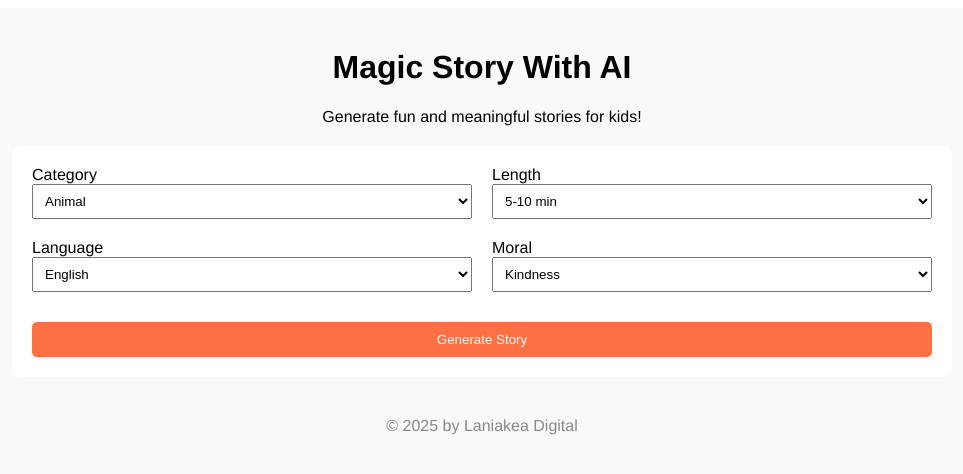
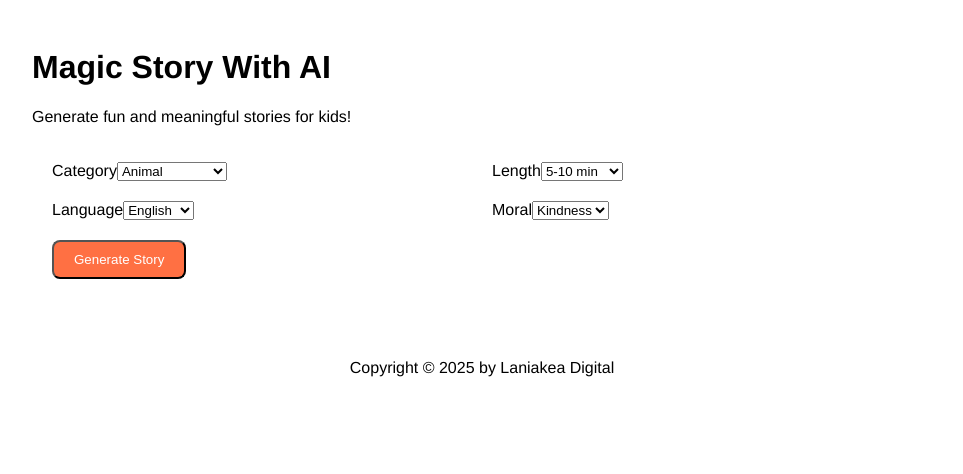
Before and after one commit to amysxe/magicstory-ai, a Next.js app: page / in a window 1280 px wide. Shown: the top 474 px of the page, without its empty margins (158-1121 px from the left). Built offline with nearby package versions, Linux system fonts and the light colour scheme.

Commit message:
Update index.js

```diff
--- a/pages/index.js
+++ b/pages/index.js
@@ -1,39 +1,40 @@
-import { useState, useRef, useEffect } from "react";
+import { useState, useEffect, useRef } from "react";
 
 export default function Home() {
   const [category, setCategory] = useState("Animal");
   const [length, setLength] = useState("5-10 min");
   const [language, setLanguage] = useState("English");
   const [moral, setMoral] = useState("Kindness");
-
   const [story, setStory] = useState(null);
   const [loading, setLoading] = useState(false);
-  const [loaderText, setLoaderText] = useState("");
-  const [audio, setAudio] = useState(null);
+  const [loaderText, setLoaderText] = useState("Meaningful story makes memorable moment");
+  const audioRef = useRef(null);
+  const storyTitleRef = useRef(null);
 
-  const storyRef = useRef(null);
-
-  const loaderMessages = [
+  // Loader text rotation
+  useEffect(() => {
+    if (!loading) return;
+    const texts = [
       "Meaningful story makes memorable moment",
       "Bedtime story will never fail the children",
       "Worry no more with Magic Story",
     ];
+    let index = 0;
+    const interval = setInterval(() => {
+      setLoaderText(texts[index]);
+      index = (index + 1) % texts.length;
+    }, 5000);
+    return () => clearInterval(interval);
+  }, [loading]);
 
-  const handleGenerate = async () => {
-    if (audio) {
-      window.speechSynthesis.cancel();
-      setAudio(null);
+  const generateStory = async () => {
+    if (audioRef.current) {
+      audioRef.current.pause();
+      audioRef.current.currentTime = 0;
     }
 
+    setStory(null);
     setLoading(true);
-    setStory(null);
-
-    let index = 0;
-    setLoaderText(loaderMessages[index]);
-    const loaderInterval = setInterval(() => {
-      index = (index + 1) % loaderMessages.length;
-      setLoaderText(loaderMessages[index]);
-    }, 5000);
 
     try {
       const res = await fetch("/api/story", {
@@ -41,61 +42,62 @@ export default function Home() {
         headers: { "Content-Type": "application/json" },
         body: JSON.stringify({ category, length, language, moral }),
       });
-
       const data = await res.json();
-
-      if (!data.title || !data.paragraphs) throw new Error("No story returned");
-
+      if (data.error) throw new Error(data.error);
       setStory(data);
-      clearInterval(loaderInterval);
       setLoading(false);
 
-      // Scroll to story
+      // Auto scroll to story title
       setTimeout(() => {
-        storyRef.current?.scrollIntoView({ behavior: "smooth" });
+        storyTitleRef.current?.scrollIntoView({ behavior: "smooth" });
       }, 100);
-
-      // Audio
-      const utterance = new SpeechSynthesisUtterance(
-        [data.title, ...data.paragraphs].join(". ")
-      );
-      utterance.lang = language === "English" ? "en-US" : language === "Bahasa" ? "id-ID" : "de-DE";
-      utterance.rate = 1;
-      window.speechSynthesis.speak(utterance);
-      setAudio(utterance);
     } catch (err) {
       console.error(err);
-      clearInterval(loaderInterval);
       setLoading(false);
-      alert("Failed to generate story.");
+      alert("Failed to generate story. Please try again.");
     }
   };
 
-  const handleStopAudio = () => {
-    window.speechSynthesis.cancel();
-    setAudio(null);
+  const speakStory = () => {
+    if (!story) return;
+    if (audioRef.current) audioRef.current.pause();
+
+    const utterance = new SpeechSynthesisUtterance(
+      story.paragraphs.join(". ")
+    );
+    utterance.lang =
+      language === "English"
+        ? "en-US"
+        : language === "Bahasa"
+        ? "id-ID"
+        : "de-DE";
+    speechSynthesis.speak(utterance);
+    audioRef.current = utterance;
+  };
+
+  const pauseStory = () => {
+    speechSynthesis.pause();
+  };
+
+  const resumeStory = () => {
+    speechSynthesis.resume();
+  };
+
+  const stopStory = () => {
+    speechSynthesis.cancel();
   };
 
   return (
-    <div style={{ fontFamily: "Helvetica Neue", background: "#f9f9f9", minHeight: "100vh", padding: "20px" }}>
-      <h1 style={{ textAlign: "center" }}>Magic Story With AI</h1>
-      <p style={{ textAlign: "center", marginBottom: "20px" }}>
-        Generate fun and meaningful stories for kids!
-      </p>
+    <div style={{ fontFamily: "Helvetica Neue", padding: "20px", maxWidth: "900px", margin: "0 auto" }}>
+      <title>Magic Story With AI</title>
+      <h1>Magic Story With AI</h1>
+      <p>Generate fun and meaningful stories for kids!</p>
 
-      <div style={{
-        display: "flex",
-        flexWrap: "wrap",
-        gap: "20px",
-        maxWidth: "900px",
-        margin: "0 auto 20px auto",
-        background: "#fff",
-        padding: "20px",
-        borderRadius: "8px"
-      }}>
+      <div style={{ backgroundColor: "white", padding: "20px", borderRadius: "10px" }}>
+        <div style={{ display: "flex", gap: "20px", flexWrap: "wrap" }}>
           <div style={{ flex: "1 1 45%" }}>
             <label>Category</label>
-          <select value={category} onChange={e => setCategory(e.target.value)} style={{ width: "100%", padding: "8px" }}>
+            <select value={category} onChange={(e) => setCategory(e.target.value)}>
               <option>Animal</option>
               <option>Fruit</option>
               <option>Person</option>
@@ -104,15 +106,16 @@ export default function Home() {
           </div>
           <div style={{ flex: "1 1 45%" }}>
             <label>Length</label>
-          <select value={length} onChange={e => setLength(e.target.value)} style={{ width: "100%", padding: "8px" }}>
+            <select value={length} onChange={(e) => setLength(e.target.value)}>
               <option>5-10 min</option>
               <option>10-15 min</option>
               <option>&gt;15 min</option>
             </select>
           </div>
+
           <div style={{ flex: "1 1 45%" }}>
             <label>Language</label>
-          <select value={language} onChange={e => setLanguage(e.target.value)} style={{ width: "100%", padding: "8px" }}>
+            <select value={language} onChange={(e) => setLanguage(e.target.value)}>
               <option>English</option>
               <option>Bahasa</option>
               <option>German</option>
@@ -120,87 +123,58 @@ export default function Home() {
           </div>
           <div style={{ flex: "1 1 45%" }}>
             <label>Moral</label>
-          <select value={moral} onChange={e => setMoral(e.target.value)} style={{ width: "100%", padding: "8px" }}>
+            <select value={moral} onChange={(e) => setMoral(e.target.value)}>
               <option>Kindness</option>
-            <option>Friendship</option>
+              <option>Bravery</option>
               <option>Honesty</option>
-            <option>Patience</option>
             </select>
+          </div>
         </div>
 
         <button
-          onClick={handleGenerate}
+          onClick={generateStory}
           style={{
-            flex: "1 1 100%",
-            marginTop: "10px",
-            padding: "10px",
-            background: "#ff7043",
-            color: "#fff",
-            border: "none",
-            borderRadius: "5px",
-            cursor: "pointer"
+            marginTop: "20px",
+            padding: "10px 20px",
+            backgroundColor: "#ff7043",
+            color: "white",
+            borderRadius: "8px",
+            cursor: "pointer",
           }}
         >
           Generate Story
         </button>
       </div>
 
-      {/* Full-page loader overlay */}
       {loading && (
         <div style={{
           position: "fixed",
-          top: 0,
-          left: 0,
-          width: "100%",
-          height: "100%",
-          background: "rgba(0,0,0,0.6)",
-          color: "#fff",
-          display: "flex",
-          justifyContent: "center",
-          alignItems: "center",
-          fontSize: "24px",
-          zIndex: 9999,
-          textAlign: "center",
-          padding: "20px"
+          top: 0, left: 0, right: 0, bottom: 0,
+          backgroundColor: "rgba(0,0,0,0.6)",
+          color: "white", display: "flex", justifyContent: "center", alignItems: "center",
+          fontSize: "24px", textAlign: "center", zIndex: 9999
         }}>
           {loaderText}
         </div>
       )}
 
-      {/* Story display */}
       {story && (
-        <div ref={storyRef} style={{
-          maxWidth: "900px",
-          margin: "0 auto",
-          background: "#fff",
-          padding: "20px",
-          borderRadius: "8px"
-        }}>
-          <h2 style={{ textAlign: "center", fontWeight: "bold" }}>{story.title}</h2>
-          {story.paragraphs.map((p, i) => (
-            <p key={i} style={{ textAlign: "center", marginBottom: "15px", lineHeight: "1.6" }}>{p}</p>
+        <div style={{ backgroundColor: "white", padding: "20px", borderRadius: "10px", marginTop: "20px" }} ref={storyTitleRef}>
+          <h2 style={{ fontWeight: "bold", textAlign: "center" }}>{story.title}</h2>
+          <button onClick={speakStory} style={{ backgroundColor: "#ffdace", color: "#ff7043", fontSize: "14px", margin: "10px auto", display: "block", padding: "5px 10px", borderRadius: "8px" }}>
+            🔊 Play with audio
+          </button>
+          <button onClick={pauseStory} style={{ margin: "0 5px" }}>⏸ Pause</button>
+          <button onClick={resumeStory} style={{ margin: "0 5px" }}>▶ Resume</button>
+          <button onClick={stopStory} style={{ margin: "0 5px" }}>⏹ Stop</button>
+          {story.paragraphs.map((p, idx) => (
+            <p key={idx} style={{ marginBottom: "15px", textAlign: "center" }}>{p}</p>
           ))}
-
-          <button
-            onClick={handleStopAudio}
-            style={{
-              background: "#ffdace",
-              color: "#ff7043",
-              border: "none",
-              borderRadius: "5px",
-              padding: "8px 12px",
-              cursor: "pointer",
-              display: "block",
-              margin: "10px auto"
-            }}
-          >
-            Stop Audio
-          </button>
         </div>
       )}
 
-      <footer style={{ textAlign: "center", marginTop: "40px", color: "#888" }}>
-        &copy; 2025 by Laniakea Digital
+      <footer style={{ textAlign: "center", marginTop: "60px" }}>
+        Copyright &copy; 2025 by Laniakea Digital
       </footer>
     </div>
   );
```
Lines whose indentation alone changed are shown as unchanged.
